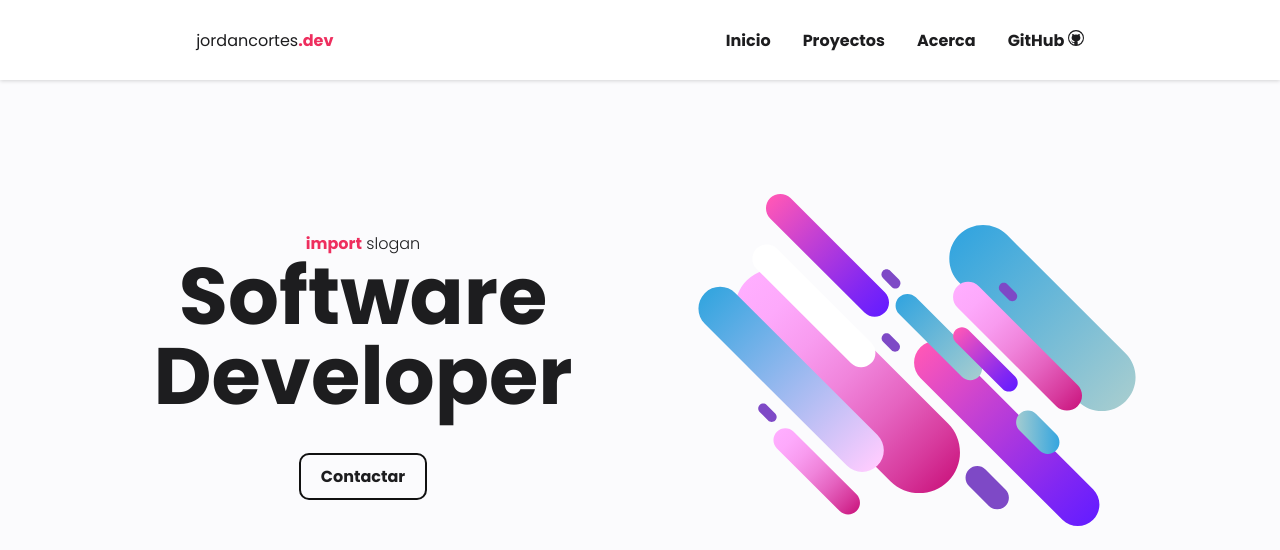
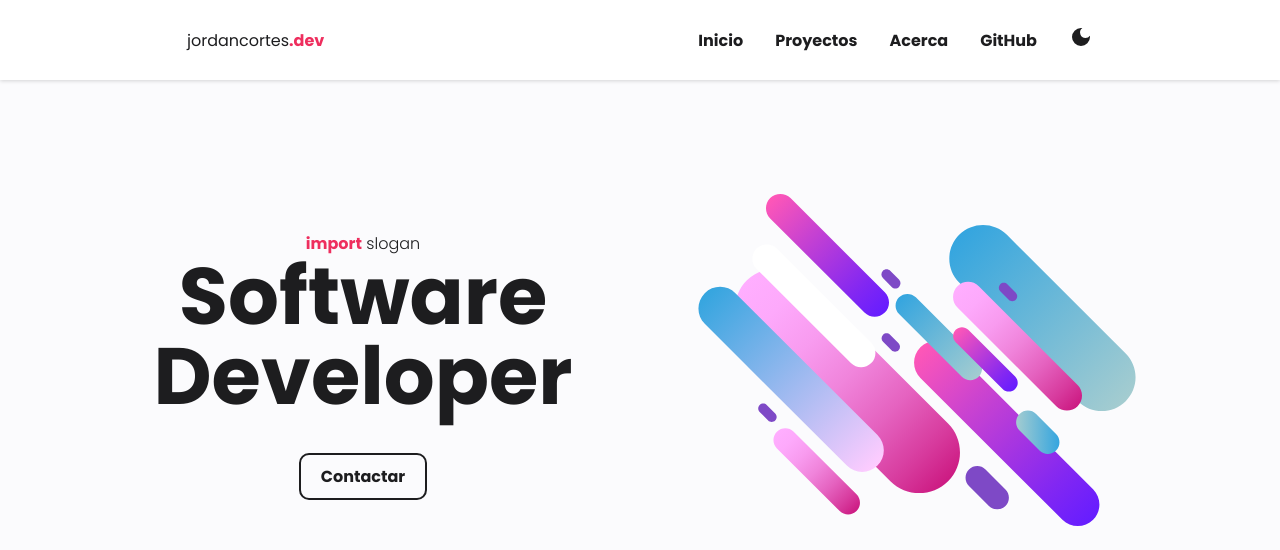
Before and after one commit to Jaycedam/portfolio-react, a React (Create React App) app: page / in a window 1280 px wide. Shown: the top 550 px of the page. Built offline with nearby package versions, Linux system fonts and the light colour scheme; no server answers.

Commit message:
new dark mode toggle with local storage support

```diff
--- a/src/components/Header.js
+++ b/src/components/Header.js
@@ -1,6 +1,6 @@
 import React, { useEffect } from "react";
-import { MdMenu } from "react-icons/md";
-import { VscGithub } from "react-icons/vsc"
+import { MdMenu, MdDarkMode, MdLightMode } from "react-icons/md";
+// import { VscGithub } from "react-icons/vsc"
 
 function navToggle() {
     const nav = document.querySelector(".primary-header");
@@ -18,6 +18,29 @@ export default function Navbar() {
 
     // Event to close navbar when a link is clicked
     useEffect(() => {
+        // Dark mode toggle
+        var toggle = document.getElementById("theme-toggle");
+
+        var storedTheme = localStorage.getItem('theme') || (window.matchMedia("(prefers-color-scheme: dark)").matches ? "dark" : "light");
+        if (storedTheme)
+            document.documentElement.setAttribute('data-theme', storedTheme)
+
+
+        toggle.onclick = function () {
+            var currentTheme = document.documentElement.getAttribute("data-theme");
+            var targetTheme = "light";
+
+            if (currentTheme === "light") {
+                targetTheme = "dark";
+            }
+
+            document.documentElement.setAttribute('data-theme', targetTheme)
+            localStorage.setItem('theme', targetTheme);
+        };
+
+
+
+        // Click on link closes nav
         const nav = document.querySelector(".primary-header");
         const navLinks = document.querySelectorAll(".nav-item");
 
@@ -61,9 +84,18 @@ export default function Navbar() {
 
                         <li className="nav-item">
                             <a href="https://github.com/Jaycedam">
-                                GitHub <VscGithub/>
+                                GitHub
                             </a>
                         </li>
+
+                        <li className="nav-item">
+                            <button id="theme-toggle" className="theme-toggle" type="button">
+                                <span className="d-block-light"><MdDarkMode /></span>
+                                <span className="d-block-dark"><MdLightMode /></span>
+                            </button>
+
+                        </li>
+
                     </ul>
                 </nav>
             </header>
--- a/src/css/_elements.scss
+++ b/src/css/_elements.scss
@@ -1,11 +1,12 @@
 .btn-color {
+    background-color: transparent;
     padding: 10px 20px;
     text-align: center;
     font-weight: 700;
     border-radius: 10px;
-    transition: color .20s ease-in-out, background-color .20s ease-in-out, border-color .20s ease-in-out;
-    color: var(--text-dark) !important;
-    border: 2px solid var(--bg-dark);
+    transition: color .40s ease-in-out, background-color .40s ease-in-out, border-color .40s ease-in-out;
+    color: var(--text) !important;
+    border: 2px solid var(--text);
 
     &:hover,
     &:focus {
@@ -15,31 +16,44 @@
     }
 }
 
-.btn-light {
-    padding: 10px 20px;
-    text-align: center;
+.theme-toggle {
+    cursor: pointer;
     font-weight: 700;
-    border-radius: 10px;
-    transition: color .20s ease-in-out, background-color .20s ease-in-out, border-color .20s ease-in-out;
-    border: 2px solid var(--bg-light);
-    color: var(--text-light) !important;
+    width: auto;
+    text-align: justify;
+    background-color: transparent;
+    border: 0;
+    margin: 0;
+    padding: 0;
+    font-size: 1.5em;
+    color: var(--text);
 
-    &:hover,
-    &:focus {
-        color: var(--text-dark) !important;
-        background-color: var(--bg-light);
+    &:hover {
+        color: var(--primary-color) !important;
     }
+
 }
+
+// .btn-light {
+//     padding: 10px 20px;
+//     text-align: center;
+//     font-weight: 700;
+//     border-radius: 10px;
+//     transition: color .40s ease-in-out, background-color .40s ease-in-out, border-color .40s ease-in-out;
+//     border: 2px solid var(--bg);
+//     color: var(--text) !important;
+
+//     &:hover,
+//     &:focus {
+//         color: var(--text) !important;
+//         background-color: var(--bg);
+//     }
+// }
 
 @media (prefers-color-scheme: dark) {
     .btn-color {
-        padding: 10px 20px;
-        text-align: center;
-        font-weight: 700;
-        border-radius: 10px;
-        transition: color .20s ease-in-out, background-color .20s ease-in-out, border-color .20s ease-in-out;
-        color: var(--text-light) !important;
-        border: 2px solid var(--bg-light);
+        color: var(--text) !important;
+        border: 2px solid var(--text);
 
         &:hover,
         &:focus {
--- a/src/css/_footer.scss
+++ b/src/css/_footer.scss
@@ -1,16 +1,16 @@
 footer {
-    background-color: var(--card-dark);
+    background-color: var(--card);
 
     .container {
         display: flex;
         align-items: center;
         justify-content: space-between;
-        color: var(--text-light);
+        color: var(--text);
         font-size: smaller;
         height: 100px;
 
         a {
-            color: var(--text-light);
+            color: var(--text);
         }
     }
 }
--- a/src/css/_header.scss
+++ b/src/css/_header.scss
@@ -5,7 +5,7 @@
   right: 5%;
   display: flex;
   font-size: 2em;
-  color: var(--text-dark);
+  color: var(--text);
   background-color: #fafafa5b;
   border: 0;
   border-radius: 10px;
@@ -18,7 +18,7 @@
   top: 0;
   right: 0;
   z-index: 10;
-  background-color: var(--card-light);
+  background-color: var(--card);
   transform: translateX(100%);
   transition: transform 400ms ease-in-out;
 
@@ -41,6 +41,7 @@
     ul {
       display: flex;
       flex-direction: column;
+      align-items: center;
       gap: 2em;
       text-align: center;
     }
@@ -51,3 +52,15 @@
 .primary-header[data-visible="true"] {
   transform: translateX(0);
 }
+
+// Hides dark/light mode toggles
+.d-block-light,
+.d-block-dark {
+  display: none;
+}
+
+// Shows theme toggles by data-theme
+[data-theme='light'] .d-block-light,
+[data-theme='dark'] .d-block-dark {
+  display: block !important;
+}
--- a/src/css/_projects.scss
+++ b/src/css/_projects.scss
@@ -12,7 +12,7 @@
         flex-wrap: wrap;
 
         .project {
-            background-color: var(--card-light);
+            background-color: var(--card);
             display: flex;
             flex-direction: column;
             align-items: center;
--- a/src/css/main.css
+++ b/src/css/main.css
@@ -1,12 +1,13 @@
 @import url("https://fonts.googleapis.com/css2?family=Poppins:wght@300;400;700&display=swap");
 .btn-color {
+  background-color: transparent;
   padding: 10px 20px;
   text-align: center;
   font-weight: 700;
   border-radius: 10px;
-  transition: color 0.2s ease-in-out, background-color 0.2s ease-in-out, border-color 0.2s ease-in-out;
-  color: var(--text-dark) !important;
-  border: 2px solid var(--bg-dark);
+  transition: color 0.4s ease-in-out, background-color 0.4s ease-in-out, border-color 0.4s ease-in-out;
+  color: var(--text) !important;
+  border: 2px solid var(--text);
 }
 .btn-color:hover, .btn-color:focus {
   border: 2px solid var(--primary-color);
@@ -14,29 +15,26 @@
   background-color: var(--primary-color);
 }
 
-.btn-light {
-  padding: 10px 20px;
-  text-align: center;
+.theme-toggle {
+  cursor: pointer;
   font-weight: 700;
-  border-radius: 10px;
-  transition: color 0.2s ease-in-out, background-color 0.2s ease-in-out, border-color 0.2s ease-in-out;
-  border: 2px solid var(--bg-light);
-  color: var(--text-light) !important;
+  width: auto;
+  text-align: justify;
+  background-color: transparent;
+  border: 0;
+  margin: 0;
+  padding: 0;
+  font-size: 1.5em;
+  color: var(--text);
 }
-.btn-light:hover, .btn-light:focus {
-  color: var(--text-dark) !important;
-  background-color: var(--bg-light);
+.theme-toggle:hover {
+  color: var(--primary-color) !important;
 }
 
 @media (prefers-color-scheme: dark) {
   .btn-color {
-    padding: 10px 20px;
-    text-align: center;
-    font-weight: 700;
-    border-radius: 10px;
-    transition: color 0.2s ease-in-out, background-color 0.2s ease-in-out, border-color 0.2s ease-in-out;
-    color: var(--text-light) !important;
-    border: 2px solid var(--bg-light);
+    color: var(--text) !important;
+    border: 2px solid var(--text);
   }
   .btn-color:hover, .btn-color:focus {
     border: 2px solid var(--primary-color);
@@ -51,7 +49,7 @@
   right: 5%;
   display: flex;
   font-size: 2em;
-  color: var(--text-dark);
+  color: var(--text);
   background-color: rgba(250, 250, 250, 0.3568627451);
   border: 0;
   border-radius: 10px;
@@ -64,7 +62,7 @@
   top: 0;
   right: 0;
   z-index: 10;
-  background-color: var(--card-light);
+  background-color: var(--card);
   transform: translateX(100%);
   transition: transform 400ms ease-in-out;
 }
@@ -84,12 +82,23 @@
 .primary-header .primary-navigation ul {
   display: flex;
   flex-direction: column;
+  align-items: center;
   gap: 2em;
   text-align: center;
 }
 
 .primary-header[data-visible=true] {
   transform: translateX(0);
+}
+
+.d-block-light,
+.d-block-dark {
+  display: none;
+}
+
+[data-theme=light] .d-block-light,
+[data-theme=dark] .d-block-dark {
+  display: block !important;
 }
 
 .hero .container {
@@ -165,7 +174,7 @@
   flex-wrap: wrap;
 }
 .projects-section .project-list .project {
-  background-color: var(--card-light);
+  background-color: var(--card);
   display: flex;
   flex-direction: column;
   align-items: center;
@@ -213,39 +222,50 @@
 }
 
 footer {
-  background-color: var(--card-dark);
+  background-color: var(--card);
 }
 footer .container {
   display: flex;
   align-items: center;
   justify-content: space-between;
-  color: var(--text-light);
+  color: var(--text);
   font-size: smaller;
   height: 100px;
 }
 footer .container a {
-  color: var(--text-light);
+  color: var(--text);
 }
 
-:root {
+:root,
+:root.light {
   scroll-behavior: smooth;
-  --bg-light: #fbfbfd;
-  --bg-dark: #111111;
-  --card-light: #fff;
-  --card-dark: #181818;
+  --bg: #fbfbfd;
+  --card: #fff;
   --primary-color: #ee2e5e;
   --secondary-color: #00b3c0;
+  --text: #1d1d1f;
   --text-light: #ffffff;
-  --text-dark: #1d1d1f;
   --bg-gradient: linear-gradient(43deg, #4158D0 0%, #C850C0 46%, #FFCC70 100%);
   --section-padding: 1em;
   --nav-height: 80px;
 }
 
+[data-theme=light] {
+  --bg: #fbfbfd !important;
+  --text: #1d1d1f !important;
+  --card: #fff !important;
+}
+
+[data-theme=dark] {
+  --bg: #111111 !important;
+  --text: #ffffff;
+  --card: #181818 !important;
+}
+
 body {
   margin: 0;
-  background-color: var(--bg-light);
-  color: var(--text-dark);
+  background-color: var(--bg);
+  color: var(--text);
   font-family: "Poppins", arial;
   font-weight: 400;
 }
@@ -262,7 +282,7 @@ hr {
 
 a {
   text-decoration: none;
-  color: var(--text-dark);
+  color: var(--text);
 }
 a:hover, a:focus {
   color: var(--primary-color) !important;
@@ -286,22 +306,15 @@ section {
   box-sizing: border-box;
 }
 
+body, .primary-header, .project, footer, a, .theme-toggle {
+  transition: color 0.4s ease-in-out, background-color 0.4s ease-in-out;
+}
+
 @media (prefers-color-scheme: dark) {
-  body {
-    background-color: var(--bg-dark);
-    color: var(--text-light);
-  }
-
-  a {
-    color: var(--text-light);
-  }
-
-  .primary-header {
-    background-color: var(--card-dark);
-  }
-
-  .project-list .project {
-    background-color: var(--card-dark) !important;
+  :root {
+    --bg: #111111;
+    --text: #ffffff;
+    --card: #181818;
   }
 }
 @media (min-width: 576px) {
--- a/src/css/main.scss
+++ b/src/css/main.scss
@@ -8,25 +8,38 @@
 
 @import url('https://fonts.googleapis.com/css2?family=Poppins:wght@300;400;700&display=swap');
 
-:root {
+:root,
+:root.light {
     scroll-behavior: smooth;
-    --bg-light: #fbfbfd;
-    --bg-dark: #111111;
-    --card-light: #fff;
-    --card-dark: #181818;
+    --bg: #fbfbfd;
+    --card: #fff;
     --primary-color: #ee2e5e;
     --secondary-color: #00b3c0;
+    --text: #1d1d1f;
     --text-light: #ffffff;
-    --text-dark: #1d1d1f;
     --bg-gradient: linear-gradient(43deg, #4158D0 0%, #C850C0 46%, #FFCC70 100%);
     --section-padding: 1em;
     --nav-height: 80px;
 }
 
+[data-theme="light"] {
+    --bg: #fbfbfd !important;
+    --text: #1d1d1f !important;
+    --card: #fff !important;
+}
+
+
+[data-theme="dark"] {
+    --bg: #111111 !important;
+    --text: #ffffff;
+    --card: #181818 !important;
+}
+
+
 body {
     margin: 0;
-    background-color: var(--bg-light);
-    color: var(--text-dark);
+    background-color: var(--bg);
+    color: var(--text);
     font-family: 'Poppins', arial;
     font-weight: 400;
 }
@@ -43,7 +56,7 @@ hr {
 
 a {
     text-decoration: none;
-    color: var(--text-dark);
+    color: var(--text);
 
     &:hover,
     &:focus {
@@ -71,23 +84,18 @@ section {
     box-sizing: border-box;
 }
 
+// Transition dark mode
+body, .primary-header, .project, footer, a, .theme-toggle {
+    transition: color .40s ease-in-out, background-color .40s ease-in-out;
+
+}
+
 // Dark mode
 @media (prefers-color-scheme: dark) {
-    body {
-        background-color: var(--bg-dark);
-        color: var(--text-light);
-    }
-
-    a {
-        color: var(--text-light);
-    }
-
-    .primary-header {
-        background-color: var(--card-dark);
-    }
-
-    .project-list .project {
-        background-color: var(--card-dark) !important;
+    :root {
+        --bg: #111111;
+        --text: #ffffff;
+        --card: #181818;
     }
 }
 
```
Also changed, not shown: 1 other file (tests, documents, lock files or other folders).
